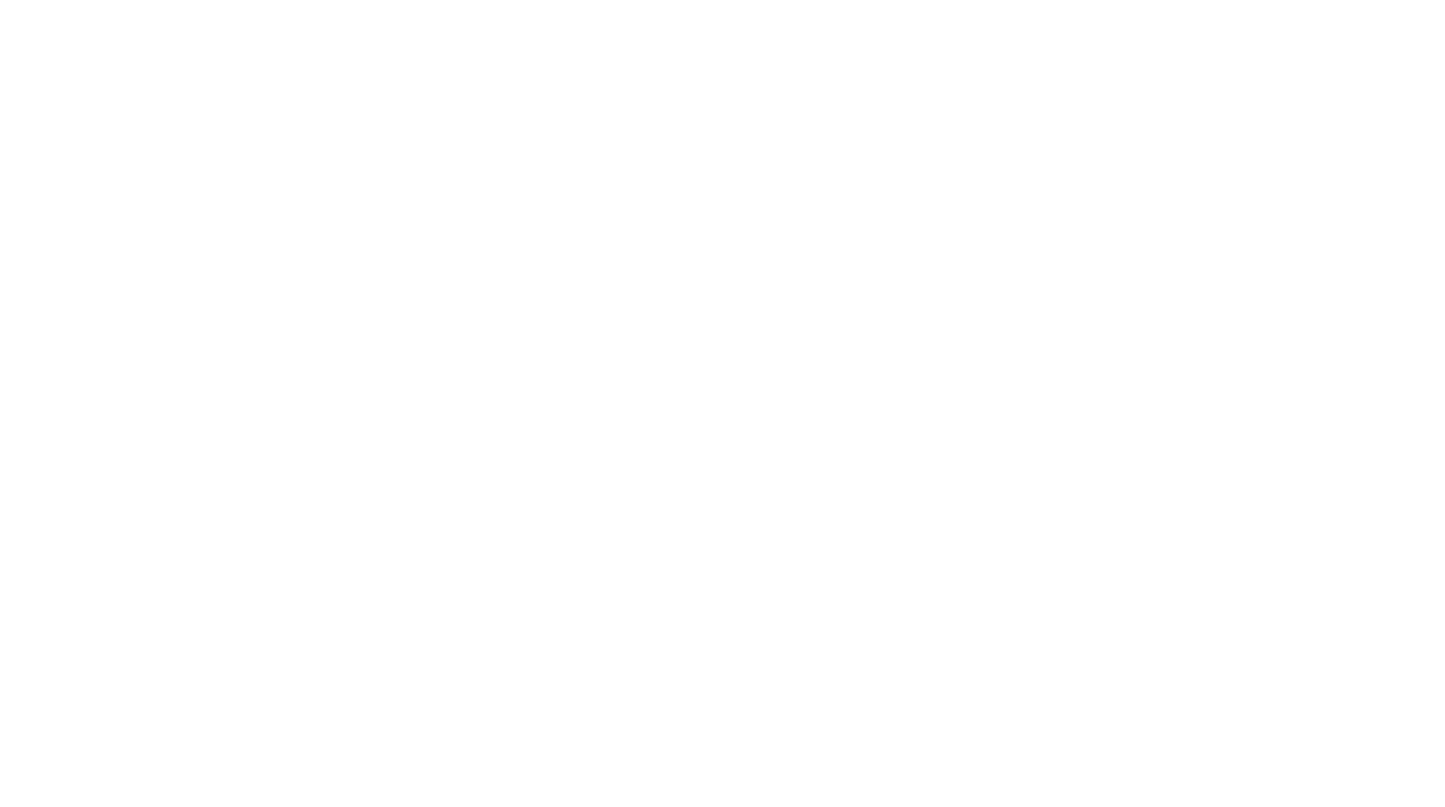
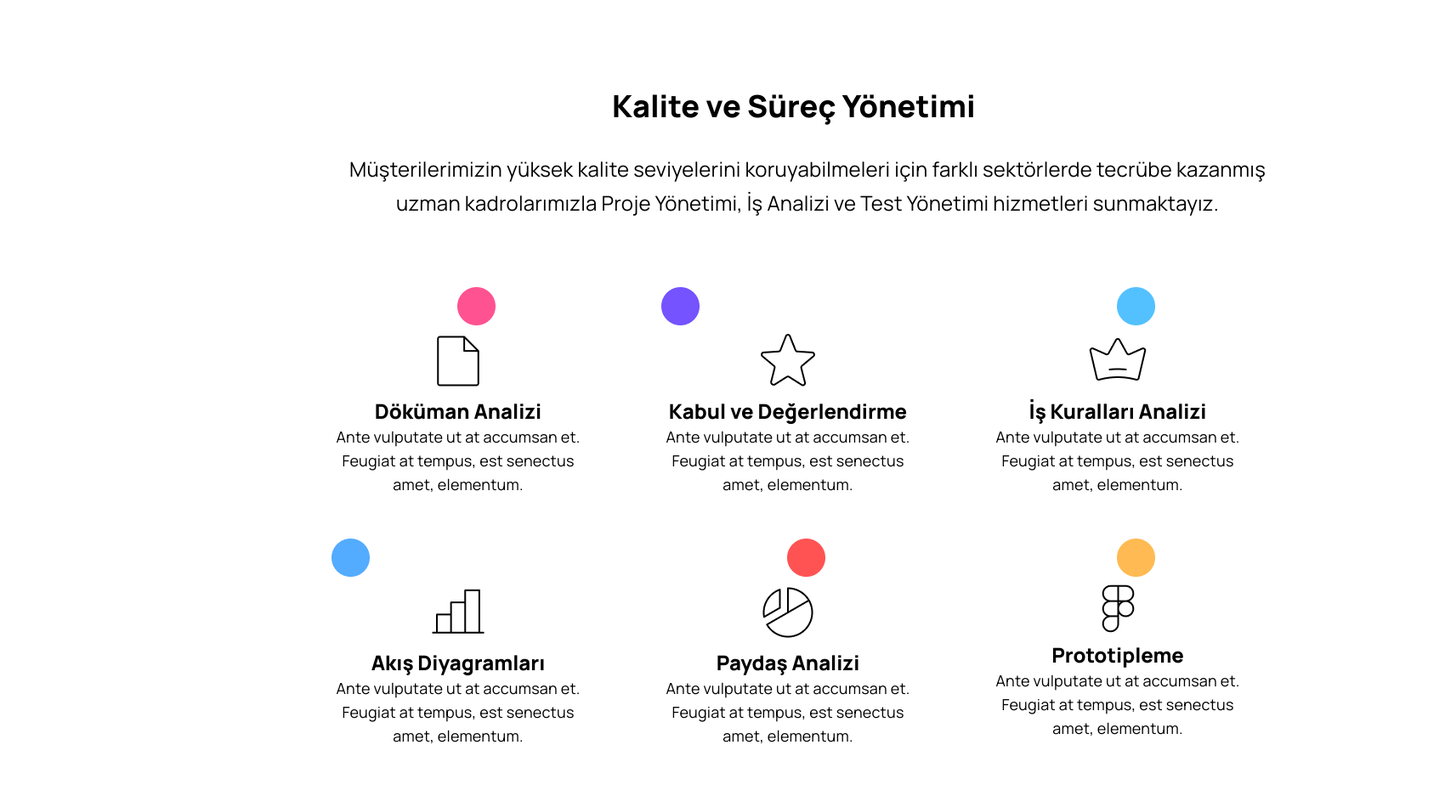
Before and after one commit to vietduongquoc/html-css-training, a plain HTML site: page html-css-practice/Src/Components/Category.html in a window 1280 px wide. Shown: the whole page at 85% size, 1700 px wide, since content can reach past the window. Before the commit the page ends 800 px from the top, so only its background shows below. Drawn offline with Linux system fonts and the light colour scheme.

Commit message:
element category element

```diff
--- a/html-css-practice/Src/Components/Category.html
+++ b/html-css-practice/Src/Components/Category.html
@@ -0,0 +1,59 @@
+<!DOCTYPE html>
+<html lang="en">
+  <head>
+    <meta charset="UTF-8" />
+    <meta name="viewport" content="width=device-width, initial-scale=1.0" />
+    <title>Category</title>
+    <link rel="stylesheet" href="style.css">
+  </head>
+  <body>
+    <Category>
+      <div>
+        <p class="category-heading">Kalite ve Süreç Yönetimi</p>
+        <p class="category-dcrs">
+          Müşterilerimizin yüksek kalite seviyelerini koruyabilmeleri için
+          farklı sektörlerde tecrübe kazanmış uzman kadrolarımızla Proje
+          Yönetimi, İş Analizi ve Test Yönetimi hizmetleri sunmaktayız.
+        </p>
+      </div>
+      <div class="category-post">
+        <div class="post1">
+            <div class="post1-icon-1"><img src="Assets/Images/Category/File/Ellipse 3.png" alt=""></div>
+            <div class="post1-icon-file"><img src="Assets/Images/Category/File/File (1).png" alt="file"></div>
+            <div class="post1-heading">Döküman Analizi</div>
+            <div class="post1-content">Ante vulputate ut at accumsan et. Feugiat at tempus, est senectus amet, elementum.</div>
+        </div>
+        <div class="post2">
+            <div class="post2-icon-2"><img src="Assets/Images/Category/Star/Ellipse 3.png"alt=""></div>
+            <div class="post2-icon-star"><img src="Assets/Images/Category/Star/Star.png"alt="star"></div>
+            <div class="post2-heading">Kabul ve Değerlendirme</div>
+            <div class="post2-content">Ante vulputate ut at accumsan et. Feugiat at tempus, est senectus amet, elementum.</div>
+        </div>
+        <div class="post3">
+            <div class="post3-icon-3"><img src="Assets/Images/Category/Crown/Ellipse 4.png"alt=""></div>
+            <div class="post3-icon-crown"><img src="Assets/Images/Category/Crown/Crown.png"alt="crown"></div>
+            <div class="post3-heading">İş Kuralları Analizi</div>
+            <div class="post3-content">Ante vulputate ut at accumsan et. Feugiat at tempus, est senectus amet, elementum.</div>
+        </div>
+        <div class="post4">
+            <div class="post4-icon-4"><img src="Assets/Images/Category/ChartBar/Ellipse 1.png"alt></div>
+            <div class="post4-icon-chartbar"><img src="Assets/Images/Category/ChartBar/ChartBar.png"alt="chartbar"></div>
+            <div class="post4-heading">Akış Diyagramları</div>
+            <div class="post4-content">Ante vulputate ut at accumsan et. Feugiat at tempus, est senectus amet, elementum.</div>
+        </div>
+        <div class="post5">
+            <div class="post5-icon-5"><img src="Assets/Images/Category/ChartPieSlice/Ellipse 1.png"alt=""></div>
+            <div class="post5-icon-chartpieslice"><img src="Assets/Images/Category/ChartPieSlice/ChartPieSlice.png" alt="chartpieslice"></div>
+            <div class="post5-heading">Paydaş Analizi</div>
+            <div class="post5-content">Ante vulputate ut at accumsan et. Feugiat at tempus, est senectus amet, elementum.</div>
+        </div>
+        <div class="post6">
+            <div class="post6-icon-6"><img src="Assets/Images/Category/FigmaLogo/Ellipse 2.png" alt=""></div>
+            <div class="post6-icon-figmalogo"><img src="Assets/Images/Category/FigmaLogo/FigmaLogo.png" alt="figmalogo"></div>
+            <div class="post6-heading">Prototipleme</div>
+            <div class="post6-content">Ante vulputate ut at accumsan et. Feugiat at tempus, est senectus amet, elementum.</div>
+        </div>
+      </div>
+    </Category>
+  </body>
+</html>
--- a/html-css-practice/Src/Components/style.css
+++ b/html-css-practice/Src/Components/style.css
@@ -137,3 +137,94 @@ header {
     border: none;
     inline-size: none;
 }
+
+/* Category */
+
+.category-heading {
+    display: flex;
+    flex-shrink: 0;
+    color: #000;
+    text-align: center;
+    font-family: Manrope;
+    font-size: 36px;
+    font-weight: 800;
+    line-height: normal;
+    padding: 100px 0px 30px 720px;
+}
+
+.category-dcrs {
+    display: flex;
+    padding: 0px 200px 80px 400px;
+    width: 1700px;
+    color: #000;
+    text-align: center;
+    font-family: Manrope;
+    font-size: 24px;
+    font-style: normal;
+    font-weight: 400;
+    line-height: 39.5px;
+    /* 164.583% */
+    letter-spacing: 0.2px;
+}
+
+.category-post {
+    display: flex;
+    flex-wrap: wrap;
+    row-gap: 50px;
+    column-gap: 90px;
+    padding: 0px 100px 70px 390px;
+    width: 1700px;
+}
+
+.post1-content,
+.post2-content,
+.post3-content,
+.post4-content,
+.post5-content,
+.post6-content {
+    color: #000;
+    text-align: center;
+    font-family: Manrope;
+    font-size: 18px;
+    font-style: normal;
+    font-weight: 400;
+    line-height: 28px;
+    /* 155.556% */
+    letter-spacing: 0.2px;
+    width: 298px;
+    height: 84px;
+    flex-shrink: 0;
+}
+
+.post1-heading,
+.post2-heading,
+.post3-heading,
+.post4-heading,
+.post5-heading,
+.post6-heading {
+    color: #000;
+    text-align: center;
+    font-family: Manrope;
+    font-size: 24px;
+    font-style: normal;
+    font-weight: 800;
+    line-height: normal;
+}
+
+.post1-icon-1,
+.post3-icon-3,
+.post5-icon-5,
+.post6-icon-6 {
+    text-align: right;
+    margin-right: 105px;
+
+}
+
+.post1-icon-file,
+.post2-icon-star,
+.post3-icon-crown,
+.post4-icon-chartbar,
+.post5-icon-chartpieslice,
+.post6-icon-figmalogo {
+    text-align: center;
+}
```
